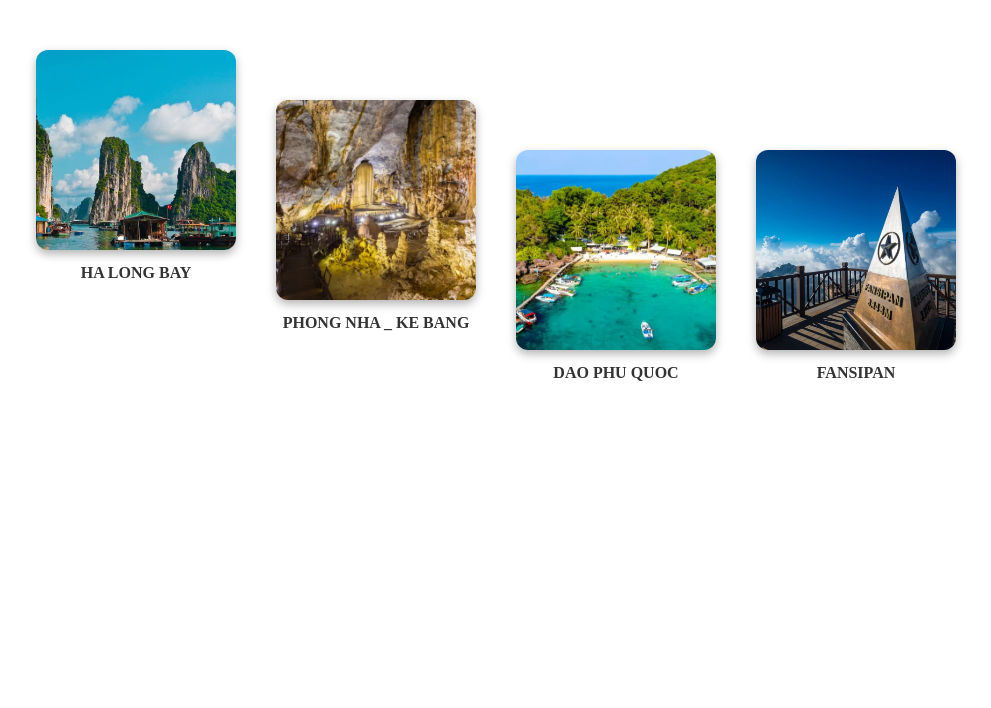
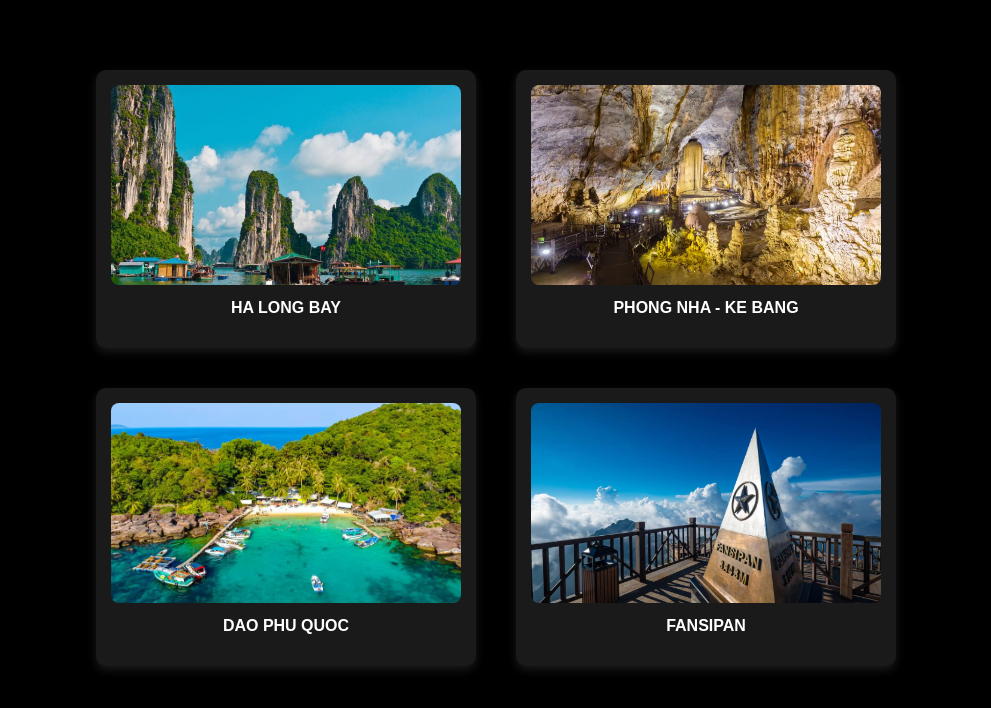
Before and after one commit to anh-05-dev/travel, a plain HTML site: page index.html in a window 1280 px wide. Shown: the whole page, without its empty margins (144-1135 px from the left). Drawn offline with Linux system fonts and the light colour scheme.

Commit message:
Update index.html

```diff
--- a/index.html
+++ b/index.html
@@ -4,35 +4,54 @@
   <meta charset="UTF-8">
   <title>Hình ảnh với mô tả</title>
   <style>
+    body {
+      font-family: Arial, sans-serif;
+      background-color: #000; /* Nền đen */
+      color: white;
+      margin: 0;
+      padding: 20px;
+    }
+
     .image-container {
-      display: flex;
-      justify-content: center;
+      display: grid;
+      grid-template-columns: repeat(2, 1fr);
       gap: 40px;
-      margin-top: 50px;
+      max-width: 800px;
+      margin: 50px auto;
     }
 
     .image-box {
       text-align: center;
+      background-color: #1a1a1a; /* Màu nền hộp tối hơn */
+      padding: 15px;
+      border-radius: 10px;
+      box-shadow: 0 4px 10px rgba(255,255,255,0.1); /* Bóng nhẹ */
+      transition: transform 0.3s ease;
     }
 
     .image-box img {
-      width: 200px;
+      width: 100%;
       height: 200px;
       object-fit: cover;
-      border-radius: 12px;
-      box-shadow: 0 4px 10px rgba(0,0,0,0.3);
+      border-radius: 8px;
       transition: transform 0.3s ease;
     }
 
     .image-box img:hover {
-      transform: scale(20.05);
+      transform: scale(1.1);
     }
 
     .image-box p {
       margin-top: 10px;
       font-size: 16px;
       font-weight: bold;
-      color: #333;
+      color: #fff;
+    }
+
+    @media (max-width: 600px) {
+      .image-container {
+        grid-template-columns: 1fr;
+      }
     }
   </style>
 </head>
@@ -43,18 +62,16 @@
       <img src="vhl.png" alt="HA LONG BAY">
       <p>HA LONG BAY</p>
     </div>
-     <div class="image-container">
     <div class="image-box">
-      <img src="pn.png" alt="động phong nha">
-      <p>PHONG NHA _ KE BANG </p>
+      <img src="pn.png" alt="PHONG NHA">
+      <p>PHONG NHA - KE BANG</p>
     </div>
-        <div class="image-container">
     <div class="image-box">
-      <img src="pq (1).png" alt="đảo phú quốc">
+      <img src="pq (1).png" alt="PHU QUOC">
       <p>DAO PHU QUOC</p>
     </div>
     <div class="image-box">
-      <img src="psp.png" alt="PANSIPAN">
+      <img src="psp.png" alt="FANSIPAN">
       <p>FANSIPAN</p>
     </div>
   </div>
```
